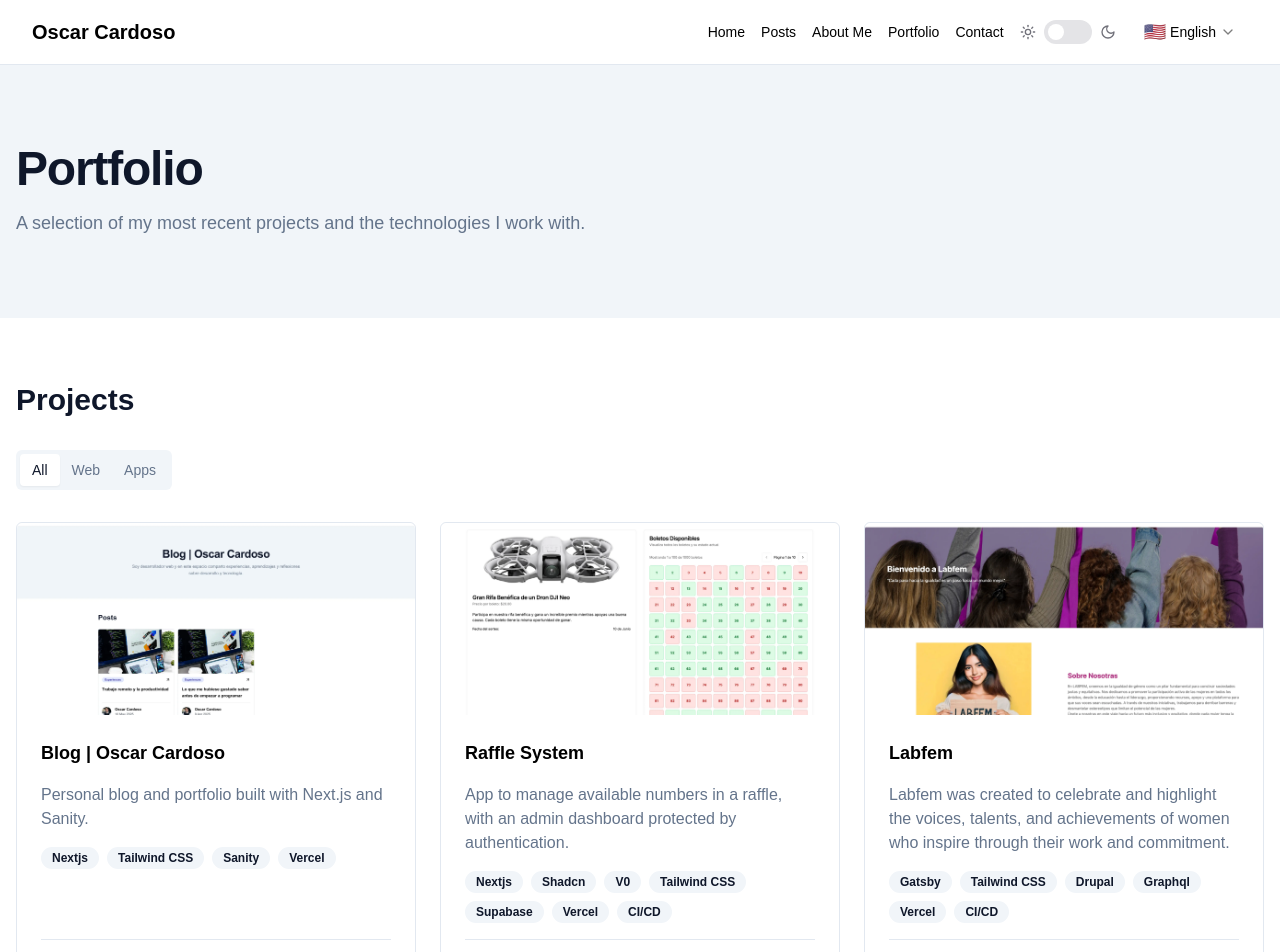
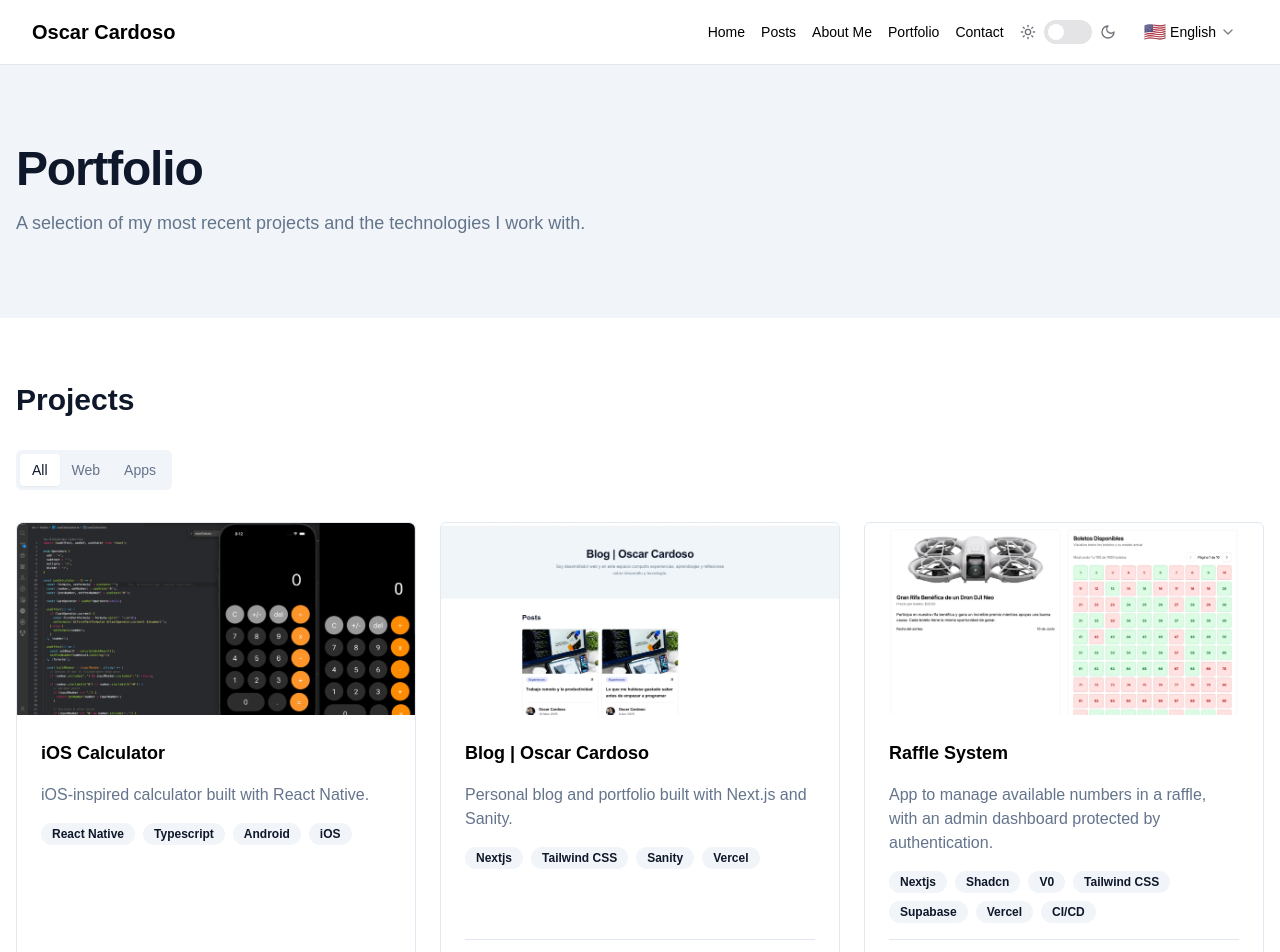
Before and after one commit to Cardozo1w/blog, a Next.js app: page /en/portfolio in a window 1280 px wide. Shown: the top 952 px of the page. Built offline with nearby package versions, Linux system fonts and the light colour scheme.

Commit message:
add calculator project

```diff
--- a/messages/en.json
+++ b/messages/en.json
@@ -21,6 +21,8 @@
     "all": "All"
   },
   "Projects": {
+    "iosCalculatorTitle": "iOS Calculator",
+    "iosCalculatorDescription": "iOS-inspired calculator built with React Native.",
     "blogCardosoTitle": "Blog | Oscar Cardoso",
     "blogCardosoDescription": "Personal blog and portfolio built with Next.js and Sanity.",
     "raffleSystemTitle": "Raffle System",
--- a/messages/es-mx.json
+++ b/messages/es-mx.json
@@ -21,6 +21,8 @@
     "all": "Todos"
   },
   "Projects": {
+    "iosCalculatorTitle": "Calculadora iOS",
+    "iosCalculatorDescription": "Calculadora inspirada en iOS, desarrollada con React Native.",
     "blogCardosoTitle": "Blog | Oscar Cardoso",
     "blogCardosoDescription": "Blog personal y portafolio hecho con Nextjs y Sanity.",
     "raffleSystemTitle": "Sistema de rifas",
--- a/src/app/[locale]/portfolio/page.tsx
+++ b/src/app/[locale]/portfolio/page.tsx
@@ -21,6 +21,16 @@ function useProjectData() {
   const projectT = useTranslations("Projects");
 
   const projects = [
+     {
+      id: 0,
+      title: projectT("iosCalculatorTitle"),
+      description: projectT("iosCalculatorDescription"),
+      projectUrl: "",
+      image: "/projects/ios-calculator.webp",
+      sourceCodeUrl: "https://github.com/Cardozo1w/calculator-react-native",
+      technologies: ["React Native", "Typescript", "Android", "iOS"],
+      category: "app",
+    },
     {
       id: 1,
       title: projectT("blogCardosoTitle"),
@@ -132,6 +142,7 @@ const skills = [
       { name: "JavaScript", icon: <Zap className="h-4 w-4" /> },
       { name: "TypeScript", icon: <Code className="h-4 w-4" /> },
       { name: "React", icon: <Layers className="h-4 w-4" /> },
+      { name: "React Native", icon: <Layers className="h-4 w-4" /> },
       { name: "Next.js", icon: <Globe className="h-4 w-4" /> },
       { name: "Gatsby", icon: <Globe className="h-4 w-4" /> },
       { name: "Tailwind CSS", icon: <PenTool className="h-4 w-4" /> },
```
Also changed, not shown: public/projects/ios-calculator.webp (added).
